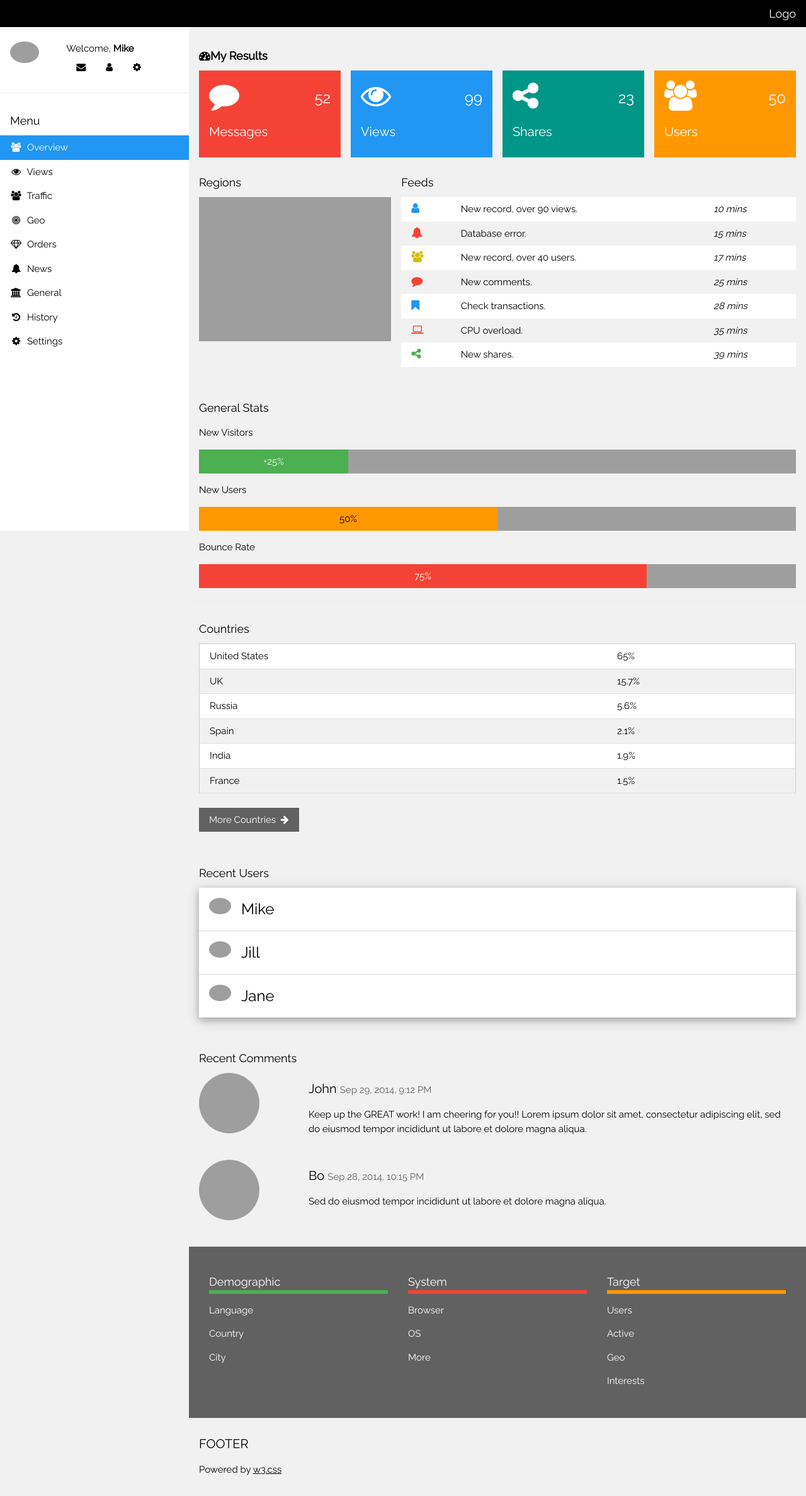
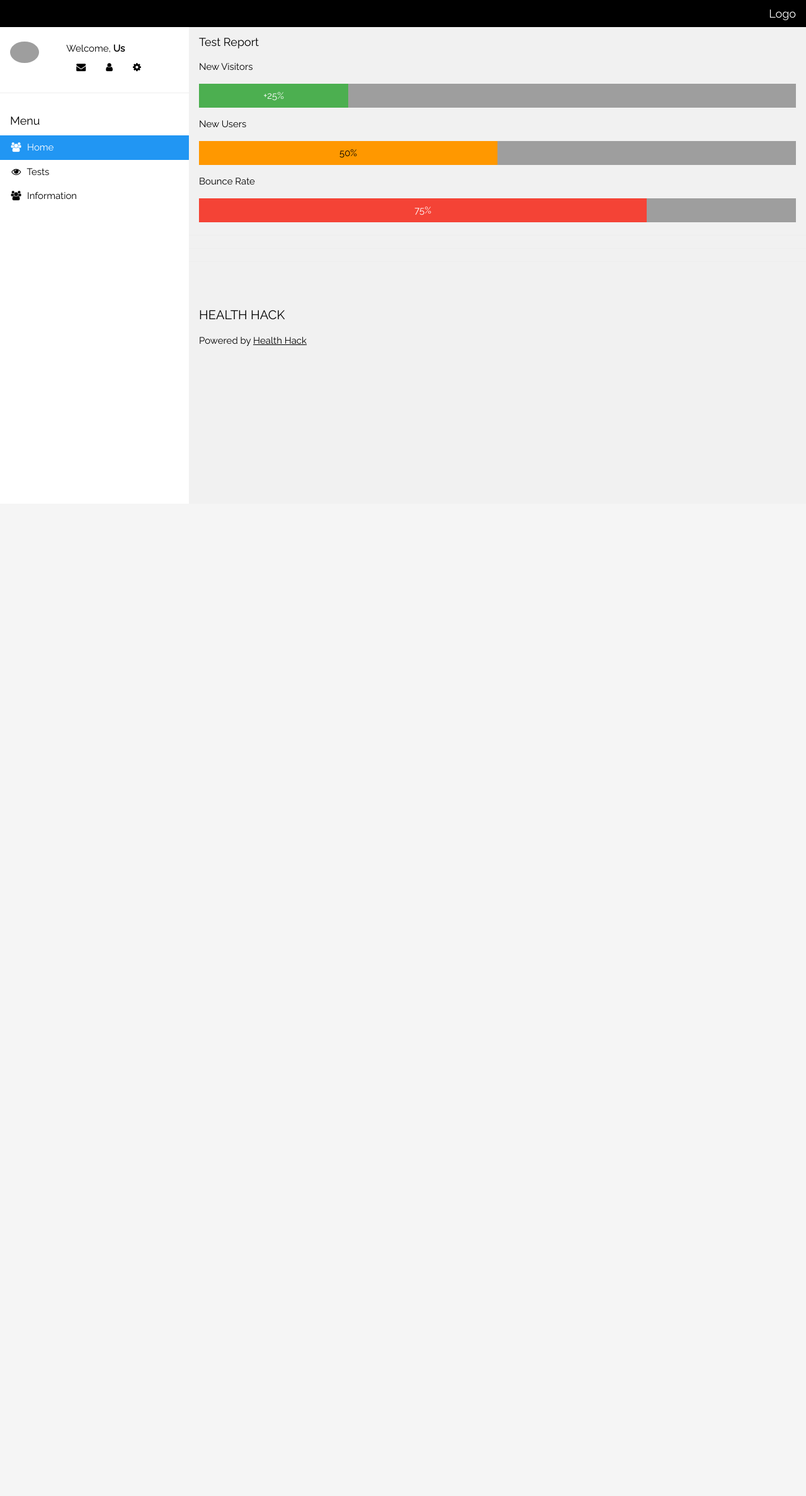
Before and after one commit to MayankSur/Health-Hack, a Flask app: page / in a window 1280 px wide. Shown: the whole page at 63% size. After the commit the page ends 550 px from the top, so only its background shows below. Run offline with Flask 2, Linux system fonts and the light colour scheme; grey boxes are pictures that could not be loaded.

Commit message:
made a common page

```diff
--- a/app/user/Templates/child.html
+++ /dev/null
@@ -1,5 +0,0 @@
-{% extends "base.html" %}
-{% block title %} Home page {% endblock %}
-{% block content %}
-<h1>Test</h1>
-{% endblock %}
--- a/app/user/Templates/index.html
+++ b/app/user/templates/index.html
@@ -24,7 +24,7 @@ html,body,h1,h2,h3,h4,h5 {font-family: "Raleway", sans-serif}
       <img src="/w3images/avatar2.png" class="w3-circle w3-margin-right" style="width:46px">
     </div>
     <div class="w3-col s8 w3-bar">
-      <span>Welcome, <strong>Mike</strong></span><br>
+      <span>Welcome, <strong>Us</strong></span><br>
       <a href="#" class="w3-bar-item w3-button"><i class="fa fa-envelope"></i></a>
       <a href="#" class="w3-bar-item w3-button"><i class="fa fa-user"></i></a>
       <a href="#" class="w3-bar-item w3-button"><i class="fa fa-cog"></i></a>
@@ -36,15 +36,9 @@ html,body,h1,h2,h3,h4,h5 {font-family: "Raleway", sans-serif}
   </div>
   <div class="w3-bar-block">
     <a href="#" class="w3-bar-item w3-button w3-padding-16 w3-hide-large w3-dark-grey w3-hover-black" onclick="w3_close()" title="close menu"><i class="fa fa-remove fa-fw"></i>  Close Menu</a>
-    <a href="#" class="w3-bar-item w3-button w3-padding w3-blue"><i class="fa fa-users fa-fw"></i>  Overview</a>
-    <a href="#" class="w3-bar-item w3-button w3-padding"><i class="fa fa-eye fa-fw"></i>  Views</a>
-    <a href="#" class="w3-bar-item w3-button w3-padding"><i class="fa fa-users fa-fw"></i>  Traffic</a>
-    <a href="#" class="w3-bar-item w3-button w3-padding"><i class="fa fa-bullseye fa-fw"></i>  Geo</a>
-    <a href="#" class="w3-bar-item w3-button w3-padding"><i class="fa fa-diamond fa-fw"></i>  Orders</a>
-    <a href="#" class="w3-bar-item w3-button w3-padding"><i class="fa fa-bell fa-fw"></i>  News</a>
-    <a href="#" class="w3-bar-item w3-button w3-padding"><i class="fa fa-bank fa-fw"></i>  General</a>
-    <a href="#" class="w3-bar-item w3-button w3-padding"><i class="fa fa-history fa-fw"></i>  History</a>
-    <a href="#" class="w3-bar-item w3-button w3-padding"><i class="fa fa-cog fa-fw"></i>  Settings</a><br><br>
+    <a href="#" class="w3-bar-item w3-button w3-padding w3-blue"><i class="fa fa-users fa-fw"></i>  Home</a>
+    <a href="#" class="w3-bar-item w3-button w3-padding"><i class="fa fa-eye fa-fw"></i>  Tests</a>
+    <a href="#" class="w3-bar-item w3-button w3-padding"><i class="fa fa-users fa-fw"></i>  Information</a>
   </div>
 </nav>
 
@@ -56,7 +50,7 @@ html,body,h1,h2,h3,h4,h5 {font-family: "Raleway", sans-serif}
 <div class="w3-main" style="margin-left:300px;margin-top:43px;">
 
   <!-- Header -->
-  <header class="w3-container" style="padding-top:22px">
+  <!-- <header class="w3-container" style="padding-top:22px">
     <h5><b><i class="fa fa-dashboard"></i>My Results</b></h5>
   </header>
 
@@ -101,8 +95,8 @@ html,body,h1,h2,h3,h4,h5 {font-family: "Raleway", sans-serif}
         <h4>Users</h4>
       </div>
     </div>
-  </div>
-
+  </div> -->
+<!--
   <div class="w3-panel">
     <div class="w3-row-padding" style="margin:0 -16px">
       <div class="w3-third">
@@ -151,9 +145,11 @@ html,body,h1,h2,h3,h4,h5 {font-family: "Raleway", sans-serif}
       </div>
     </div>
   </div>
-  <hr>
+  <hr> -->
+
+
   <div class="w3-container">
-    <h5>General Stats</h5>
+    <h5>Test Report</h5>
     <p>New Visitors</p>
     <div class="w3-grey">
       <div class="w3-container w3-center w3-padding w3-green" style="width:25%">+25%</div>
@@ -171,7 +167,7 @@ html,body,h1,h2,h3,h4,h5 {font-family: "Raleway", sans-serif}
   </div>
   <hr>
 
-  <div class="w3-container">
+  <!-- <div class="w3-container">
     <h5>Countries</h5>
     <table class="w3-table w3-striped w3-bordered w3-border w3-hoverable w3-white">
       <tr>
@@ -200,9 +196,9 @@ html,body,h1,h2,h3,h4,h5 {font-family: "Raleway", sans-serif}
       </tr>
     </table><br>
     <button class="w3-button w3-dark-grey">More Countries  <i class="fa fa-arrow-right"></i></button>
-  </div>
+  </div> -->
   <hr>
-  <div class="w3-container">
+  <!-- <div class="w3-container">
     <h5>Recent Users</h5>
     <ul class="w3-ul w3-card-4 w3-white">
       <li class="w3-padding-16">
@@ -218,10 +214,10 @@ html,body,h1,h2,h3,h4,h5 {font-family: "Raleway", sans-serif}
         <span class="w3-xlarge">Jane</span><br>
       </li>
     </ul>
-  </div>
+  </div> -->
   <hr>
 
-  <div class="w3-container">
+  <!-- <div class="w3-container">
     <h5>Recent Comments</h5>
     <div class="w3-row">
       <div class="w3-col m2 text-center">
@@ -232,7 +228,7 @@ html,body,h1,h2,h3,h4,h5 {font-family: "Raleway", sans-serif}
         <p>Keep up the GREAT work! I am cheering for you!! Lorem ipsum dolor sit amet, consectetur adipiscing elit, sed do eiusmod tempor incididunt ut labore et dolore magna aliqua.</p><br>
       </div>
     </div>
-
+    General Stats
     <div class="w3-row">
       <div class="w3-col m2 text-center">
         <img class="w3-circle" src="/w3images/avatar1.png" style="width:96px;height:96px">
@@ -242,9 +238,9 @@ html,body,h1,h2,h3,h4,h5 {font-family: "Raleway", sans-serif}
         <p>Sed do eiusmod tempor incididunt ut labore et dolore magna aliqua.</p><br>
       </div>
     </div>
-  </div>
+  </div> -->
   <br>
-  <div class="w3-container w3-dark-grey w3-padding-32">
+  <!-- <div class="w3-container w3-dark-grey w3-padding-32">
     <div class="w3-row">
       <div class="w3-container w3-third">
         <h5 class="w3-bottombar w3-border-green">Demographic</h5>
@@ -266,17 +262,16 @@ html,body,h1,h2,h3,h4,h5 {font-family: "Raleway", sans-serif}
         <p>Interests</p>
       </div>
     </div>
-  </div>
+  </div> -->
 
   <!-- Footer -->
   <footer class="w3-container w3-padding-16 w3-light-grey">
-    <h4>FOOTER</h4>
-    <p>Powered by <a href="https://www.w3schools.com/w3css/default.asp" target="_blank">w3.css</a></p>
+    <h4>HEALTH HACK</h4>
+    <p>Powered by <a href="https://www.w3schools.com/w3css/default.asp" target="_blank">Health Hack</a></p>
   </footer>
 
   <!-- End page content -->
 </div>
-
 <script>
 // Get the Sidebar
 var mySidebar = document.getElementById("mySidebar");
--- a/app/user/user.py
+++ b/app/user/user.py
@@ -1,6 +1,6 @@
 from flask import Flask, redirect, url_for, render_template
 
-app = Flask(__name__)
+app = Flask(__name__, template_folder='templates')
 
 @app.route("/")
 def home():
```
Also changed, not shown: app/user/Templates/base.html (deleted, +0 -36 lines), 1 other file.
